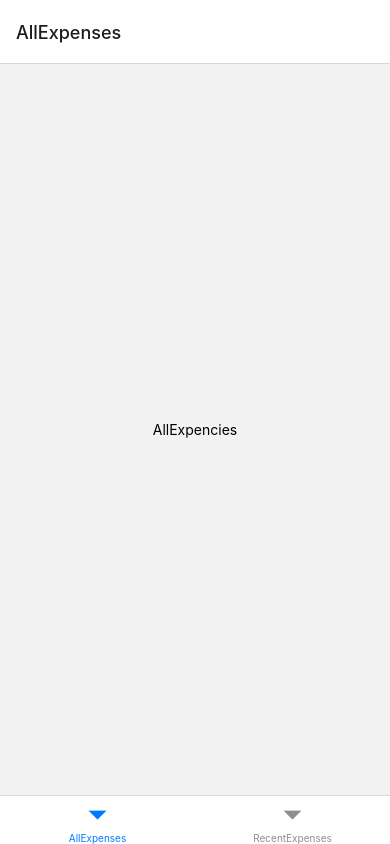
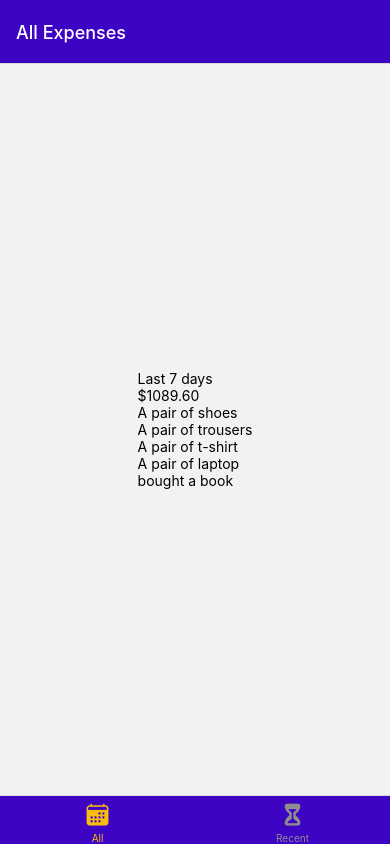
Before and after one commit to antonio63963/tracker, a React Native app: screen /AllExpenses in a window 390 px wide. Built offline with nearby package versions, Linux system fonts and the light colour scheme.

Commit message:
base logic screens: all|| recently

```diff
--- a/App.js
+++ b/App.js
@@ -4,16 +4,44 @@ import { NavigationContainer } from "@react-navigation/native";
 import { createNativeStackNavigator } from "@react-navigation/native-stack";
 import { createBottomTabNavigator } from "@react-navigation/bottom-tabs";
 
+import { Ionicons } from "@expo/vector-icons";
+
 import { AllExpenses, ManageExpenses, RecentExpenses } from "./screens";
+
+import { Colors } from "./constants/styles";
 
 const Stack = createNativeStackNavigator();
 const BottomTabs = createBottomTabNavigator();
 
 function ExpensesOverview() {
   return (
-    <BottomTabs.Navigator initialRouteName="AllExpenses">
-      <BottomTabs.Screen name="AllExpenses" component={AllExpenses} />
-      <BottomTabs.Screen name="RecentExpenses" component={RecentExpenses} />
+    <BottomTabs.Navigator
+      initialRouteName="AllExpenses"
+      screenOptions={{
+        headerStyle: { backgroundColor: Colors.primary500 },
+        headerTintColor: "white",
+        tabBarStyle: { backgroundColor: Colors.primary500 },
+        tabBarActiveTintColor: Colors.accent500,
+      }}
+    >
+      <BottomTabs.Screen
+        name="AllExpenses"
+        component={AllExpenses}
+        options={{
+          title: "All Expenses",
+          tabBarLabel: "All",
+          tabBarIcon: ({ color, size }) => (
+            <Ionicons name="calendar" color={color} size={size} />
+          ),
+        }}
+      />
+      <BottomTabs.Screen name="RecentExpenses" component={RecentExpenses} options={{
+          title: "Recent Expenses",
+          tabBarLabel: "Recent",
+          tabBarIcon: ({ color, size }) => (
+            <Ionicons name="hourglass" color={color} size={size} />
+          ),
+        }} />
     </BottomTabs.Navigator>
   );
 }
@@ -21,13 +49,13 @@ function ExpensesOverview() {
 export default function App() {
   return (
     <>
-      <StatusBar style="auto" />
+      <StatusBar style="light" />
       <NavigationContainer>
         <Stack.Navigator>
           <Stack.Screen
             name="ExpensesOverview"
             component={ExpensesOverview}
-            options={{headerShown: false}}
+            options={{ headerShown: false }}
           />
           <Stack.Screen name="ManageExpenses" component={ManageExpenses} />
         </Stack.Navigator>
--- /dev/null
+++ b/components/ExpensesOutput.js/ExpensesList.js
@@ -0,0 +1,11 @@
+import {View, FlatList, Text, StyleSheet} from 'react-native';
+
+function renderItem(itemData) {
+  return <Text>{itemData.item.description}</Text>
+}
+
+function ExpensesList({expenses}) {
+  return (<FlatList data={expenses} renderItem={renderItem} />)
+}
+
+export default ExpensesList;
--- /dev/null
+++ b/components/ExpensesOutput.js/ExpensesOutput.js
@@ -0,0 +1,48 @@
+import { View, Text, StyleSheet } from "react-native";
+import ExpensesSummary from "./ExpensesSummary";
+import ExpensesList from "./ExpensesList";
+
+const dummy = [
+  {
+    id: "e1",
+    description: "A pair of shoes",
+    amount: 56.56,
+    date: new Date("2023-03-28"),
+  },
+  {
+    id: "e2",
+    description: "A pair of trousers",
+    amount: 99.58,
+    date: new Date("2023-03-28"),
+  },
+  {
+    id: "e3",
+    description: "A pair of t-shirt",
+    amount: 20.34,
+    date: new Date("2023-03-29"),
+  },
+  {
+    id: "e4",
+    description: "A pair of laptop",
+    amount: 900.56,
+    date: new Date("2023-03-29"),
+  },
+  {
+    id: "e5",
+    description: "bought a book",
+    amount: 12.56,
+    date: new Date("2023-03-05"),
+  },
+];
+
+function ExpensesOutput({ expenses, expensesPeriod }) {
+  const expensesSum = dummy.reduce((acc, item) => acc + item.amount, 0);
+  return (
+    <View>
+      <ExpensesSummary sum={expensesSum} periodName={expensesPeriod} />
+      <ExpensesList expenses={dummy} />
+    </View>
+  );
+}
+
+export default ExpensesOutput;
--- /dev/null
+++ b/components/ExpensesOutput.js/ExpensesSummary.js
@@ -0,0 +1,12 @@
+import { View, Text, StyleSheet } from "react-native";
+
+function ExpensesSummary({ periodName, sum }) {
+  return (
+    <View>
+      <Text>{periodName}</Text>
+      <Text>${sum.toFixed(2)}</Text>
+    </View>
+  );
+}
+
+export default ExpensesSummary;
--- a/constants/styles.js
+++ b/constants/styles.js
@@ -1,16 +1,14 @@
-export const GlobalStyles = {
-  colors: {
-    primary50: '#e4d9fd',
-    primary100: '#c6affc',
-    primary200: '#a281f0',
-    primary400: '#5721d4',
-    primary500: '#3e04c3',
-    primary700: '#2d0689',
-    primary800: '#200364',
-    accent500: '#f7bc0c',
-    error50: '#fcc4e4',
-    error500: '#9b095c',
-    gray500: '#39324a',
-    gray700: '#221c30',
-  },
+export const Colors = {
+  primary50: "#e4d9fd",
+  primary100: "#c6affc",
+  primary200: "#a281f0",
+  primary400: "#5721d4",
+  primary500: "#3e04c3",
+  primary700: "#2d0689",
+  primary800: "#200364",
+  accent500: "#f7bc0c",
+  error50: "#fcc4e4",
+  error500: "#9b095c",
+  gray500: "#39324a",
+  gray700: "#221c30",
 };
--- a/screens/AllExpenses.js
+++ b/screens/AllExpenses.js
@@ -1,8 +1,9 @@
 import {View, Text, StyleSheet} from 'react-native';
+import ExpensesOutput from '../components/ExpensesOutput.js/ExpensesOutput';
 
 function AllExpencies() {
   return <View style={styles.rootContainer}>
-    <Text>AllExpencies</Text>
+    <ExpensesOutput expensesPeriod="Last 7 days" />
   </View>
 };
 
--- a/screens/RecentExpenses.js
+++ b/screens/RecentExpenses.js
@@ -1,9 +1,10 @@
 import { View, Text, StyleSheet } from "react-native";
+import ExpensesOutput from "../components/ExpensesOutput.js/ExpensesOutput";
 
 function RecentExpencies() {
   return (
     <View style={styles.rootContainer}>
-      <Text>RecentExpencies</Text>
+      <ExpensesOutput expensesPeriod="Total" />
     </View>
   );
 }
```
